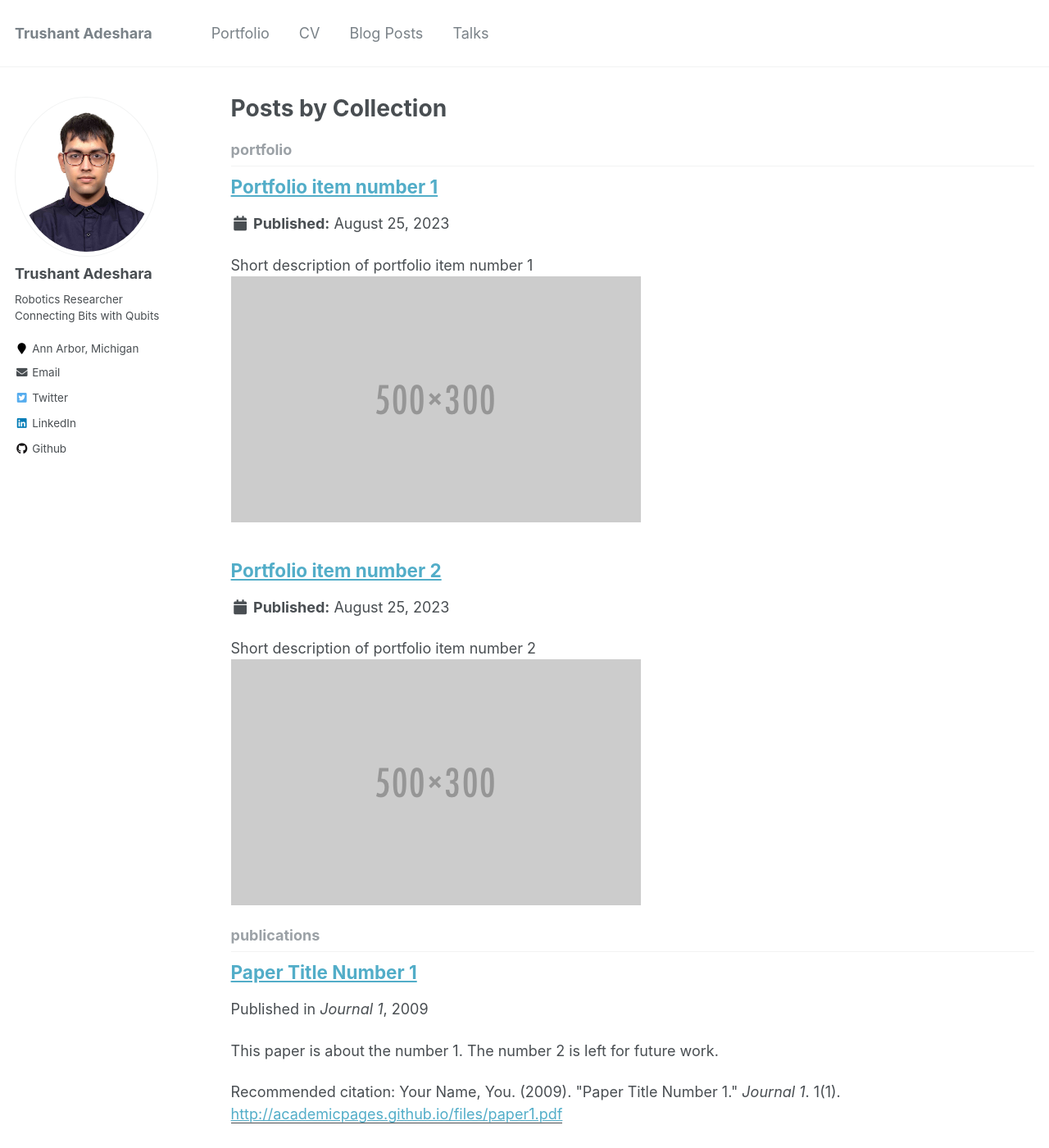
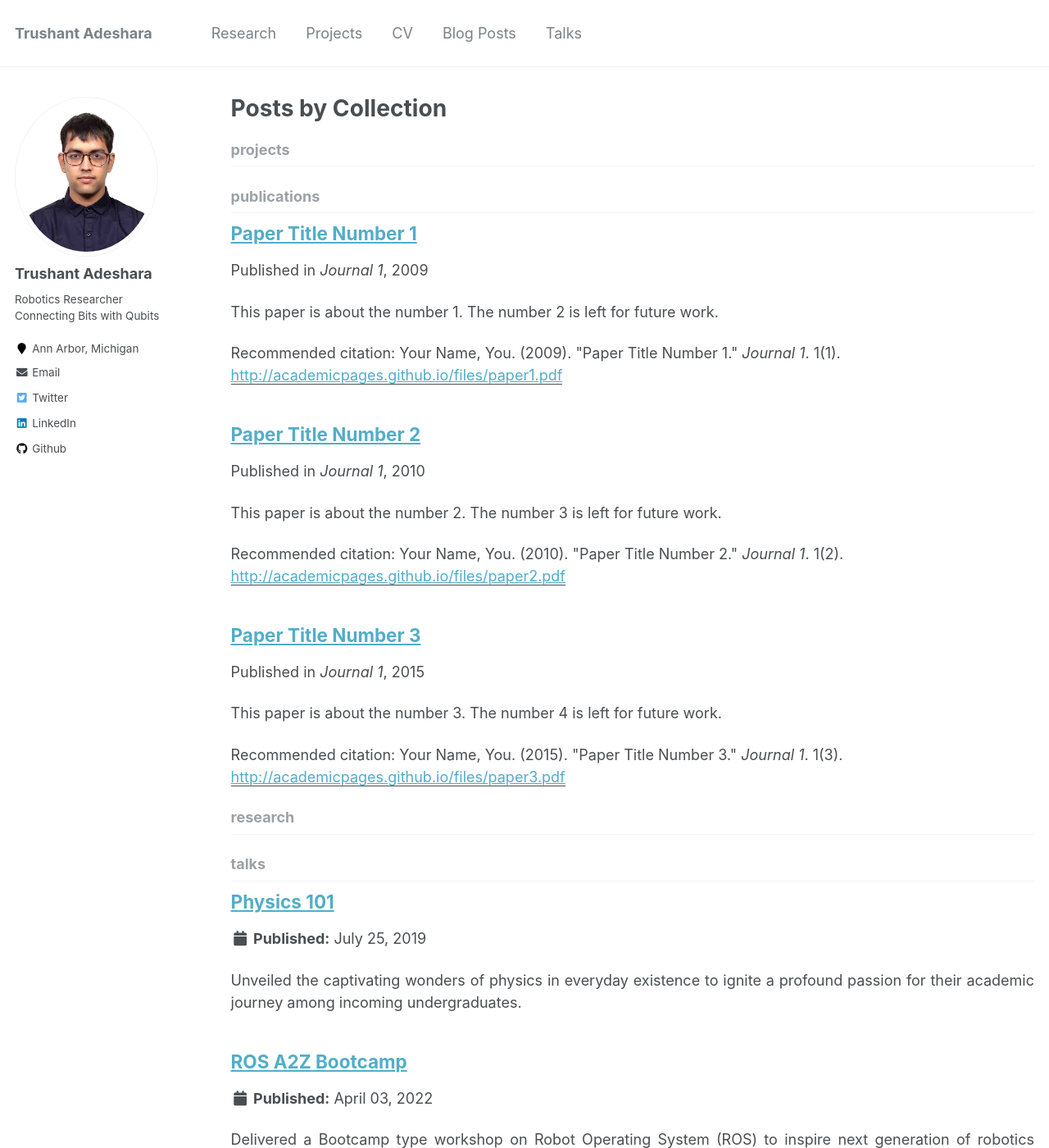
Before and after one commit to Trushant-Adeshara/Trushant-Adeshara.github.io, a Jekyll site: the page built from _pages/collection-archive.html, in a window 1280 px wide and 1400 px high. Shown: the whole window at 82% size. Built offline with Jekyll 4.4.1, drawn with Linux system fonts in a browser that asks for light colours.

Commit message:
Add projects and research tab

```diff
--- a/_config.yml
+++ b/_config.yml
@@ -181,10 +181,13 @@
   publications:
     output: true
     permalink: /:collection/:path/
-  portfolio:
+  talks:
     output: true
     permalink: /:collection/:path/
-  talks:
+  projects:
+    output: true
+    permalink: /:collection/:path/
+  research:
     output: true
     permalink: /:collection/:path/
 
@@ -227,15 +230,6 @@
       author_profile: true
       share: true
       comments: true
-  # _portfolio
-  - scope:
-      path: ""
-      type: portfolio
-    values:
-      layout: single
-      author_profile: true
-      share: true
-      comment: true
   # _talks
   - scope:
       path: ""
@@ -244,6 +238,24 @@
       layout: talk
       author_profile: true
       share: true
+  # _projects
+  - scope:
+      path: ""
+      type: projects
+    values:
+      layout: single
+      author_profile: true
+      share: true
+      comment: true
+  # _research
+  - scope:
+      path: ""
+      type: research
+    values:
+      layout: single
+      author_profile: true
+      share: true
+      comment: true
 
 # Sass/SCSS
 sass:
--- a/_data/navigation.yml
+++ b/_data/navigation.yml
@@ -6,8 +6,11 @@
 # - title: "Teaching"
 #   url: /teaching/
 
-  - title: "Portfolio"
-    url: /portfolio/
+  - title: "Research"
+    url: /research/
+
+  - title: "Projects"
+    url: /projects/
 
   - title: "CV"
     url: /cv/
```
Also changed, not shown: _pages/projects.html (added, +12 -0 lines), _pages/research.html (added, +12 -0 lines).
